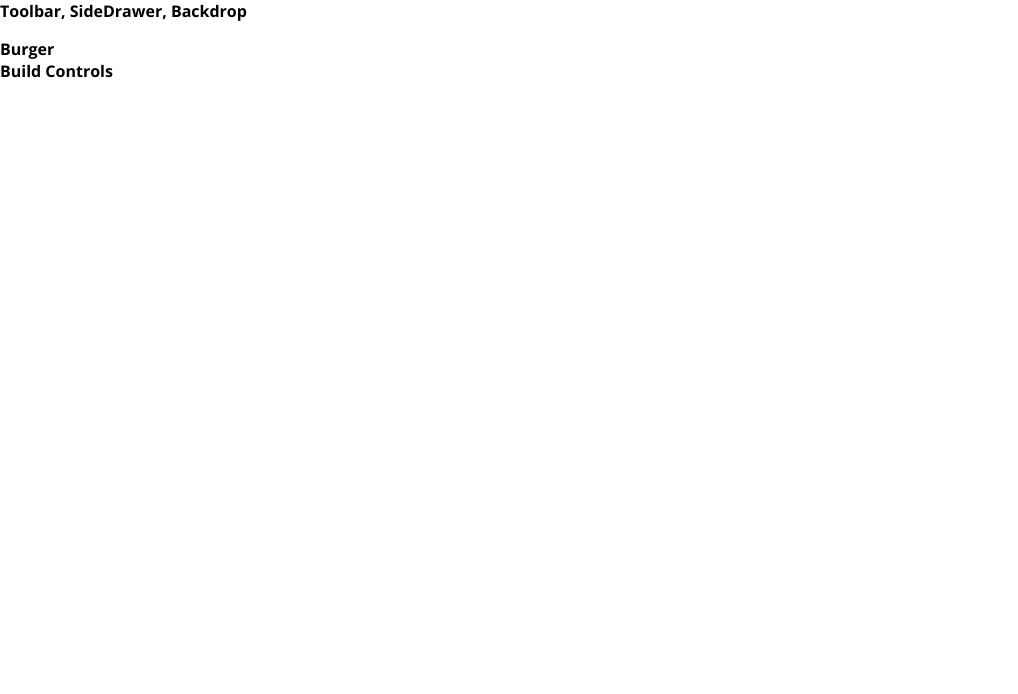
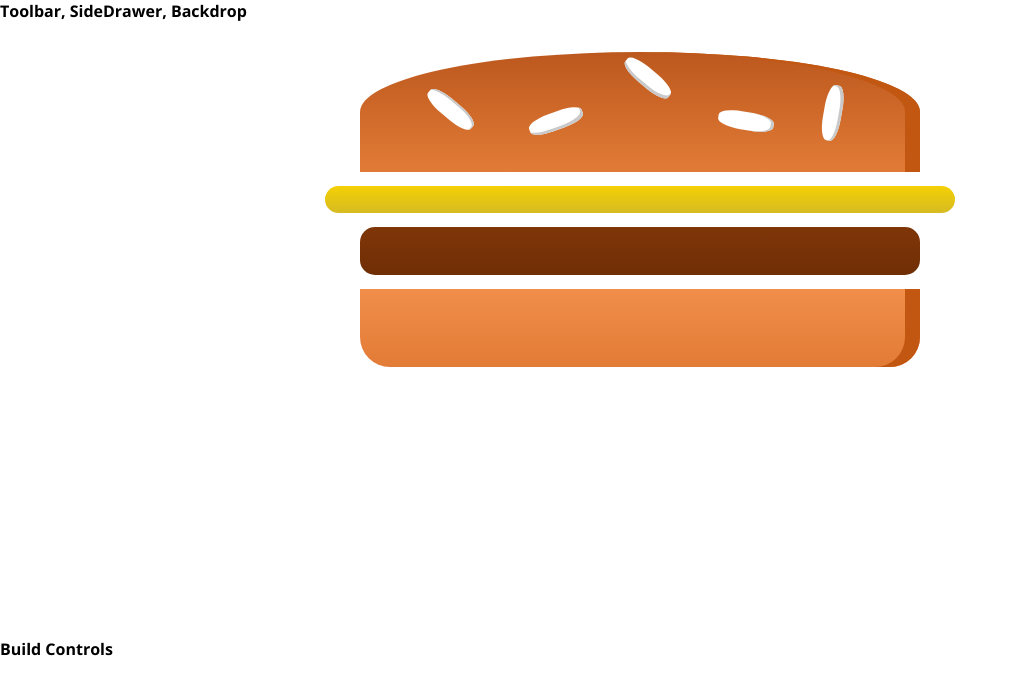
Before and after one commit to tasneemfarag/burger-builder, a React app: page / in a window 1280 px wide. Shown: the top 694 px of the page, without its empty margins (0-1018 px from the left). Built offline with nearby package versions, Linux system fonts and the light colour scheme.

Commit message:
starting the burger component

```diff
--- a/src/App.js
+++ b/src/App.js
@@ -1,13 +1,13 @@
 import React, { Component } from 'react';
 import Layout from './components/Layout/Layout';
-import BugerBuilder from './containers/BurgerBuilder/BurgerBuilder';
+import BurgerBuilder from './containers/BurgerBuilder/BurgerBuilder';
 
 class App extends Component {
   render() {
     return (
       <div >
         <Layout>
-          <BugerBuilder />
+          <BurgerBuilder />
         </Layout>
 
       </div>
--- /dev/null
+++ b/src/components/Burger/Burger.css
@@ -0,0 +1,30 @@
+.Burger{
+    width: 100%;
+    margin: auto;
+    height: 250px;
+    overflow: scroll;
+    text-align: center;
+    font-weight: bold;
+    font-size: 1.2rem;
+}
+
+@media (min-width: 500px) and (min-height: 400px) {
+    .Burger{
+        width: 350px;
+        height: 300px;
+    }
+}
+
+@media (min-width: 500px) and (min-height: 401px) {
+    .Burger{
+        width: 450px;
+        height: 400px;
+    }
+}
+
+@media (min-width: 1000px) and (min-height: 700px) {
+    .Burger{
+        width: 700px;
+        height: 600px;
+    }
+}
--- a/src/components/Burger/Burger.js
+++ b/src/components/Burger/Burger.js
@@ -0,0 +1,16 @@
+import React from 'react';
+import classes from './Burger.css';
+import BurgerIngredient from './BurgerIngredient/BurgerIngredient';
+
+const burger = (props) => {
+    return (
+        <div className={classes.Burger}>
+            <BurgerIngredient type="bread-top"/>
+            <BurgerIngredient type="cheese"/>
+            <BurgerIngredient type="meat"/>
+            <BurgerIngredient type="bread-bottom"/>
+        </div>
+    );
+};
+
+export default burger;
--- a/src/components/Burger/BugerIngredient/BugerIngredient.js
+++ b/src/components/Burger/BurgerIngredient/BurgerIngredient.js
@@ -1,6 +1,6 @@
 import React, { Component } from 'react';
 import PropTypes from 'prop-types';
-import classes from './burgerIngredient.css';
+import classes from './BurgerIngredient.css';
 import { render } from 'react-dom';
 
 class BurgerIngredient extends Component {
--- a/src/containers/BurgerBuilder/BurgerBuilder.js
+++ b/src/containers/BurgerBuilder/BurgerBuilder.js
@@ -1,14 +1,15 @@
 import React, { Component } from 'react';
 import Aux from '../../hoc/Aux';
+import Burger from '../../components/Burger/Burger';
 
-class BugerBuilder extends Component {
+class BurgerBuilder extends Component {
     render() {
         return (
             <Aux>
-                <div>Burger</div>
+                <Burger />
                 <div>Build Controls</div>
             </Aux>
         );
     }
 }
-export default BugerBuilder;
+export default BurgerBuilder;
```
Also changed, not shown: src/components/Burger/BurgerIngredient/BurgerIngredient.css (renamed from src/components/Burger/BugerIngredient/BugerIngredient.css).
